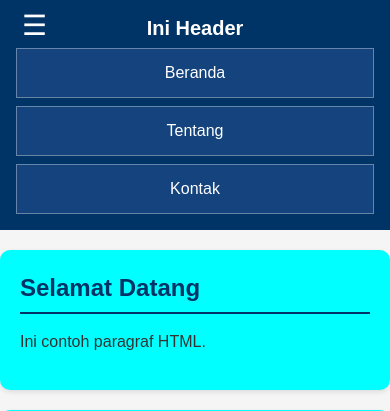
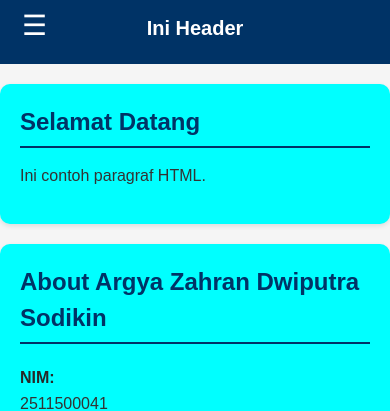
Before and after one commit to Argyazhrn/2511500041-PWD-TI1B-2526O, a PHP site: page /pertemuan-05/index.html in a window 390 px wide. Shown: the top 411 px of the page. Run offline with PHP 8.4, Linux system fonts and the light colour scheme.

Commit message:
styling nav mobile

```diff
--- a/pertemuan-05/style.css
+++ b/pertemuan-05/style.css
@@ -97,6 +97,14 @@ header li a {
             position: absolute;
             left: 16px;
             top: 8px
+          }
+
+          nav {
+            display: none;
+            flex-direction: column;
+            background: #003366;
+            width: 100%;
+            position: 5px 0;
           }
 
             header {
```
Also changed, not shown: pertemuan-05/README.md.
